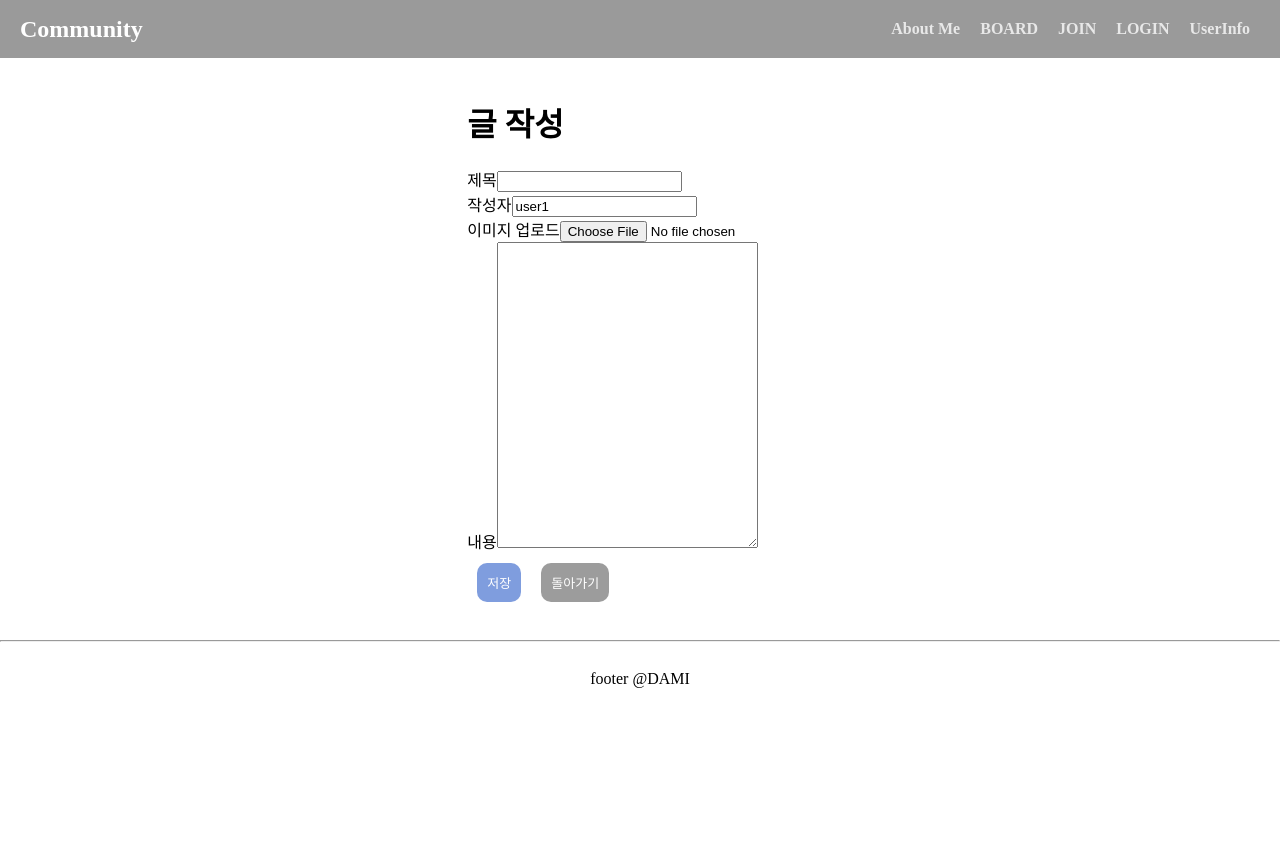
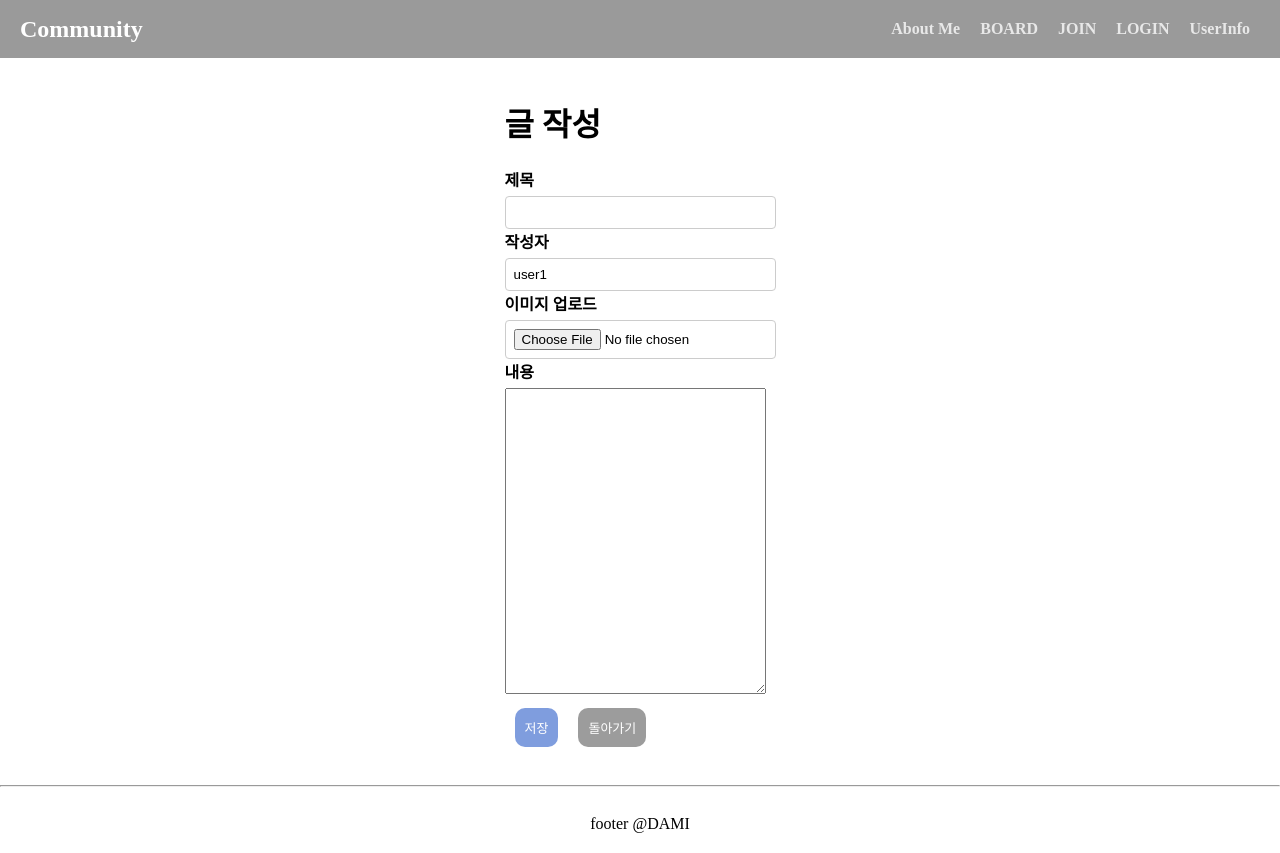
Before and after one commit to DAMHEE-K/Community, a React (Create React App) app in the folder front/client/: page /write in a window 1280 px wide. Before the commit the page ends 800 px from the top, so only its background shows below. Built offline with nearby package versions, Linux system fonts and the light colour scheme; a web font is replaced by a local one.

Commit message:
UserInfo.module.css 추가 및 오류수정
.

```diff
--- a/front/client/src/routes/UserInfo.js
+++ b/front/client/src/routes/UserInfo.js
@@ -2,6 +2,7 @@
 import React, { useState, useEffect } from "react";
 import { useNavigate } from "react-router-dom";
 import Button from "../component/Button";
+import './UserInfo.module.css';
 
 const UserInfo = () => {
   const navigate = useNavigate();
--- /dev/null
+++ b/front/client/src/routes/UserInfo.module.css
@@ -0,0 +1,39 @@
+.container {
+    max-width: 600px;
+    margin: 0 auto;
+  }
+
+  .user-info {
+    background-color: #f8f8f8;
+    padding: 20px;
+    border-radius: 8px;
+    box-shadow: 0 0 10px rgba(0, 0, 0, 0.1);
+  }
+
+  .form-group {
+    margin-bottom: 15px;
+  }
+
+  label {
+    display: block;
+    font-weight: bold;
+    margin-bottom: 5px;
+  }
+
+  input {
+    width: 100%;
+    padding: 8px;
+    box-sizing: border-box;
+    border: 1px solid #ccc;
+    border-radius: 4px;
+    outline: none;
+  }
+
+  button {
+    background-color: #4caf50;
+    color: white;
+    padding: 10px 15px;
+    border: none;
+    border-radius: 4px;
+    cursor: pointer;
+  }
--- a/front/client/src/routes/UserJoin.js
+++ b/front/client/src/routes/UserJoin.js
@@ -2,7 +2,7 @@
 import { useNavigate } from "react-router-dom";
 import axios from "axios";
 import './User.css';
-import { Button } from "bootstrap";
+import Button from "../component/Button";
 
 
 const UserJoin = () => {
```
